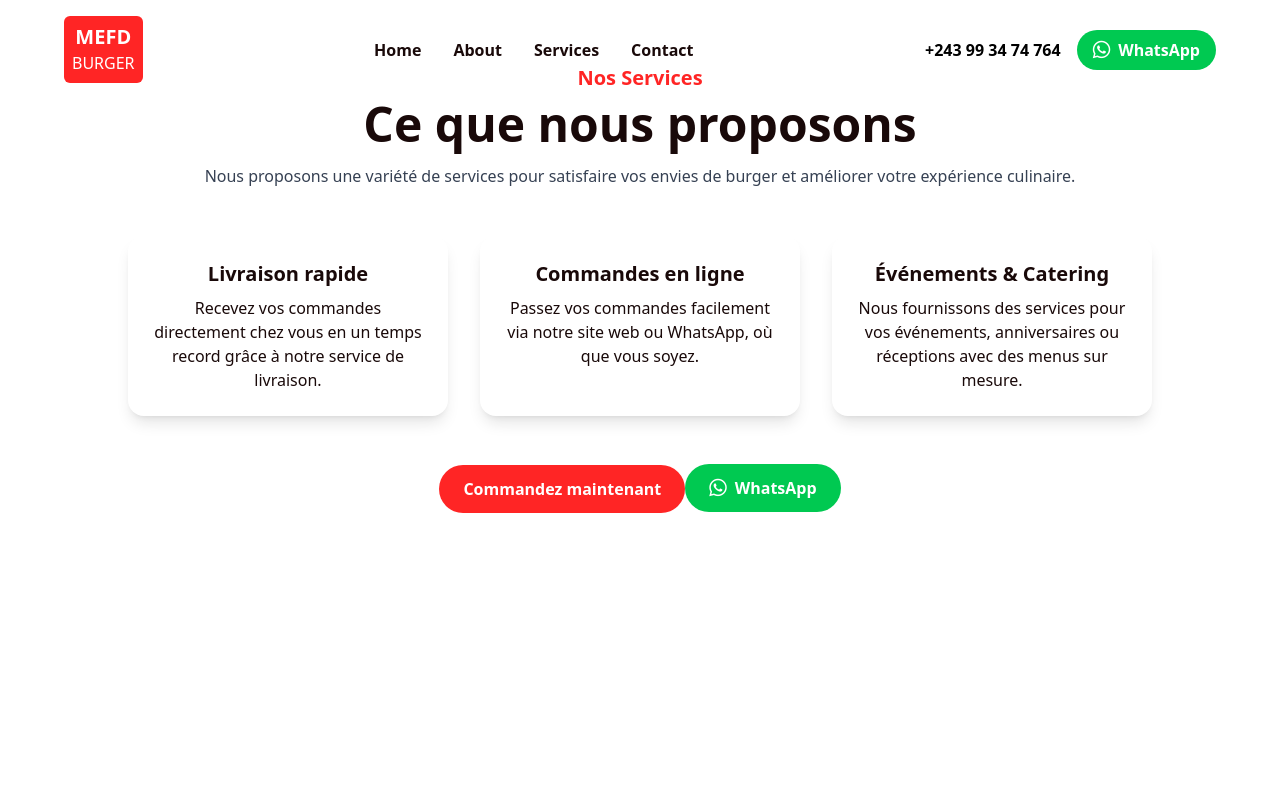
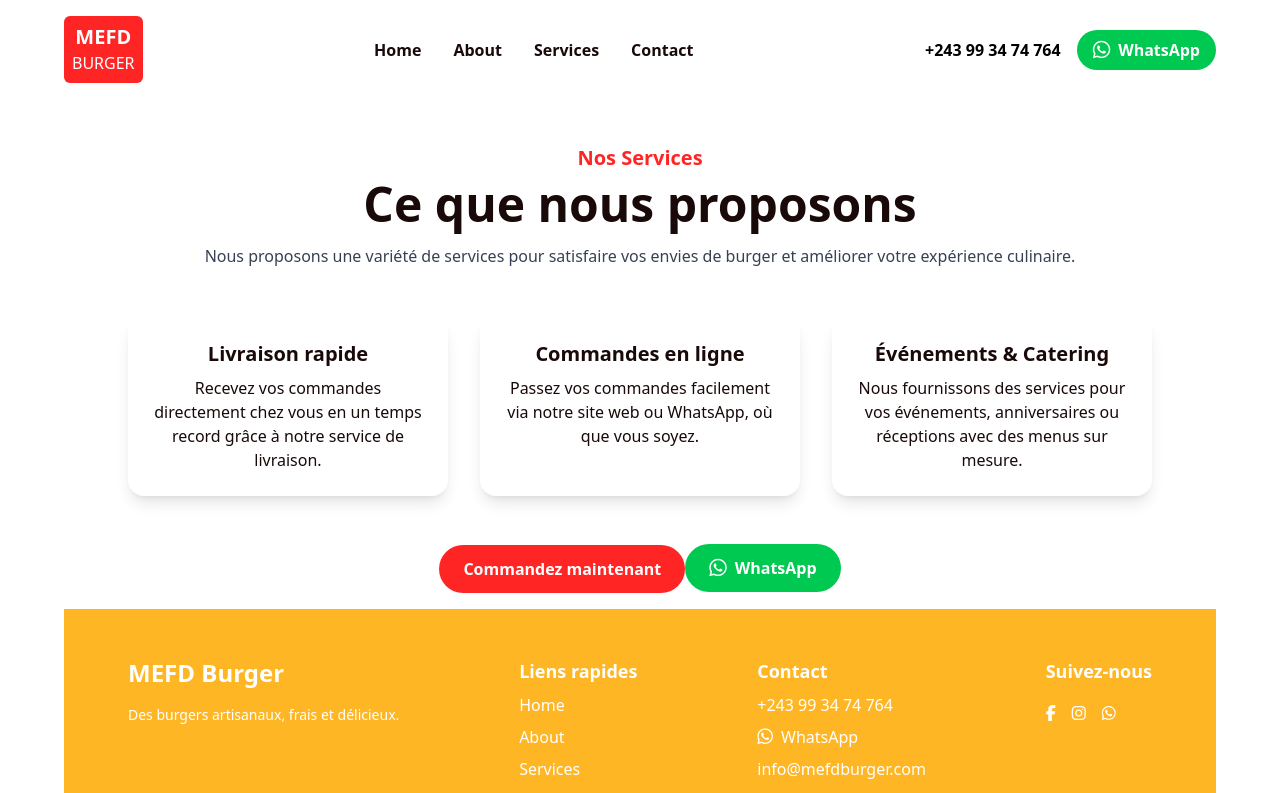
Before and after one commit to Ona31/MEFDservices, a React (Vite) app: page /services in a window 1280 px wide. Shown: the top 793 px of the page. Built offline with nearby package versions, Linux system fonts and the light colour scheme.

Commit message:
Ajout du texte Hero, modifications du menu et datas

```diff
--- a/src/pages/About.jsx
+++ b/src/pages/About.jsx
@@ -1,6 +1,8 @@
+import Footer from "../components/Footer";
+
 export default function About() {
   return (
-    <section className="min-h-screen px-6 md:px-16 py-16 bg-[var(--bg)] text-[var(--text)]">
+    <section className="min-h-screen px-6 md:px-36 py-36 bg-[var(--bg)] text-[var(--text)]">
 
       {/* Intro */}
       <div className="max-w-4xl mx-auto text-center mb-12">
@@ -48,6 +50,7 @@ export default function About() {
           WhatsApp
         </a>
       </div>
+      <Footer/>
 
     </section>
   );
--- a/src/pages/Contact.jsx
+++ b/src/pages/Contact.jsx
@@ -1,6 +1,8 @@
+import Footer from "../components/Footer";
+
 export default function Contact() {
   return (
-    <section className="min-h-screen px-6 md:px-16 py-16 bg-[var(--bg)] text-[var(--text)]">
+    <section className="min-h-screen px-6 md:px-16 py-36 bg-[var(--bg)] text-[var(--text)]">
       {/* Intro */}
       <div className="max-w-4xl mx-auto text-center mb-12">
         <h2 className="text-[var(--var-primary)] text-xl font-bold mb-2">Contactez-nous</h2>
@@ -59,6 +61,8 @@ export default function Contact() {
           </button>
         </form>
       </div>
+      <Footer/>
+
     </section>
   );
 }
--- a/src/pages/Services.jsx
+++ b/src/pages/Services.jsx
@@ -1,6 +1,8 @@
+import Footer from "../components/Footer";
+
 export default function Services() {
   return (
-    <section className="min-h-screen px-6 md:px-16 py-16 bg-[var(--bg)] text-[var(--text)]">
+    <section className="min-h-screen px-6 md:px-16 py-36 bg-[var(--bg)] text-[var(--text)]">
       {/* Intro */}
       <div className="max-w-4xl mx-auto text-center mb-12">
         <h2 className="text-[var(--var-primary)] text-xl font-bold mb-2">Nos Services</h2>
@@ -44,6 +46,7 @@ export default function Services() {
           WhatsApp
         </a>
       </div>
+      <Footer/>
     </section>
   );
 }
```
